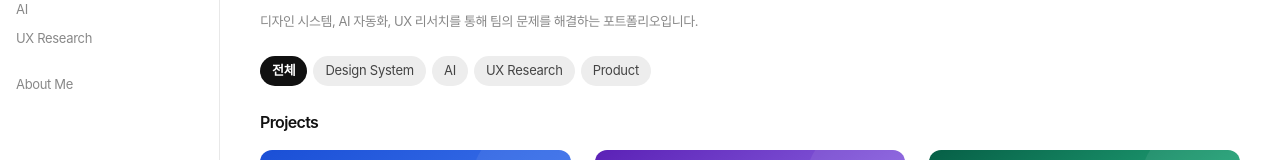
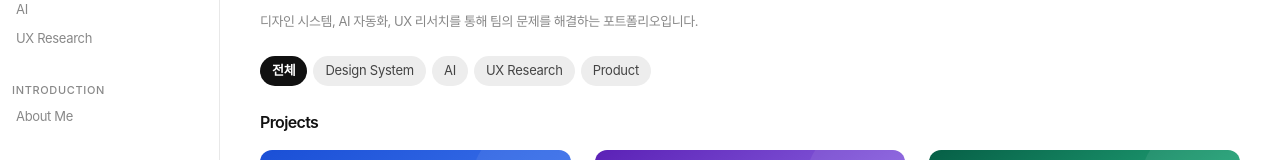
Before and after one commit to haeilylee/Portfolio, a Next.js app: page / in a window 1280 px wide. Shown: the part 181-341 px from the top of the page. Built offline with nearby package versions, Linux system fonts and the light colour scheme; a web font is replaced by a local one.

Commit message:
Sidebar: add Introduction section label above About Me

```diff
--- a/src/components/sidebar.tsx
+++ b/src/components/sidebar.tsx
@@ -84,6 +84,18 @@ export default function Sidebar() {
       </div>
 
       <div style={{ marginTop: "16px" }}>
+        <div
+          style={{
+            fontSize: "11px",
+            textTransform: "uppercase",
+            color: "var(--tx-3)",
+            letterSpacing: "0.06em",
+            padding: "12px 12px 4px",
+            fontWeight: 500,
+          }}
+        >
+          Introduction
+        </div>
         <SidebarLink href="/about">About Me</SidebarLink>
       </div>
     </aside>
```
